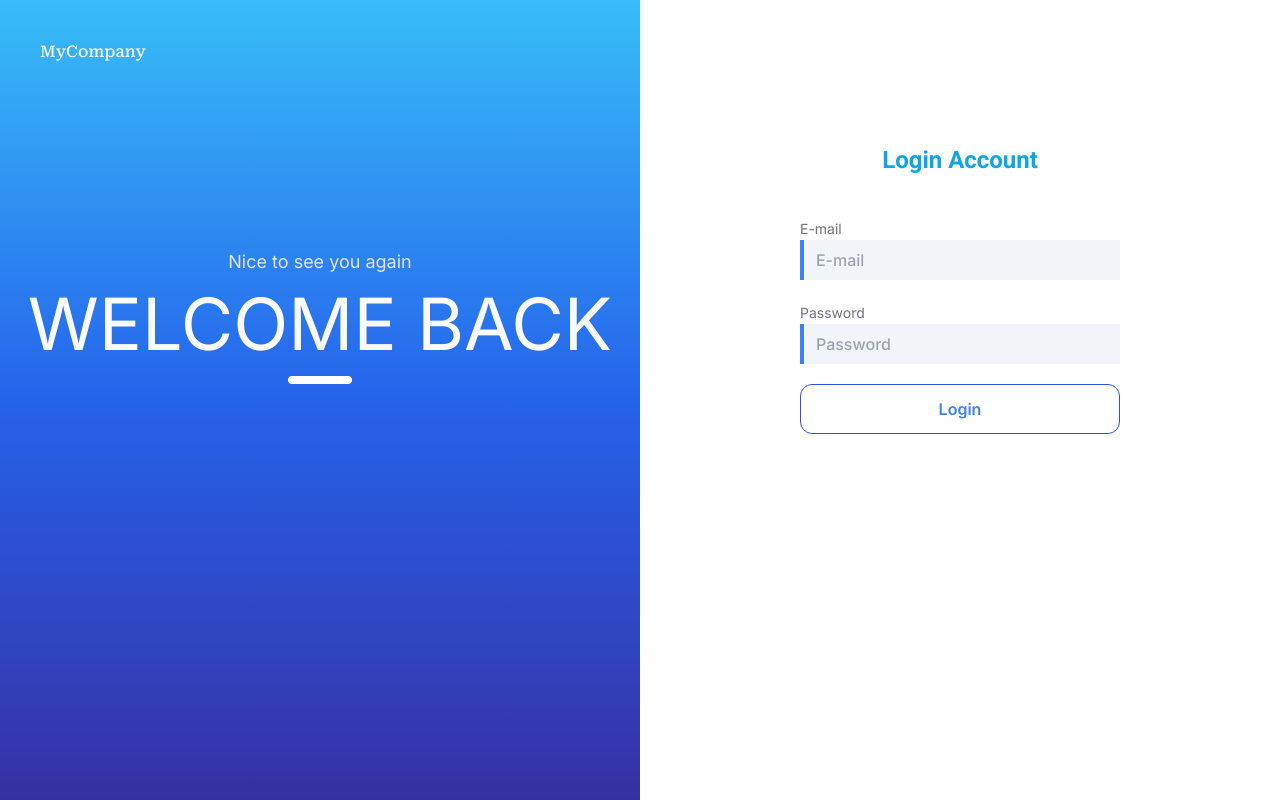
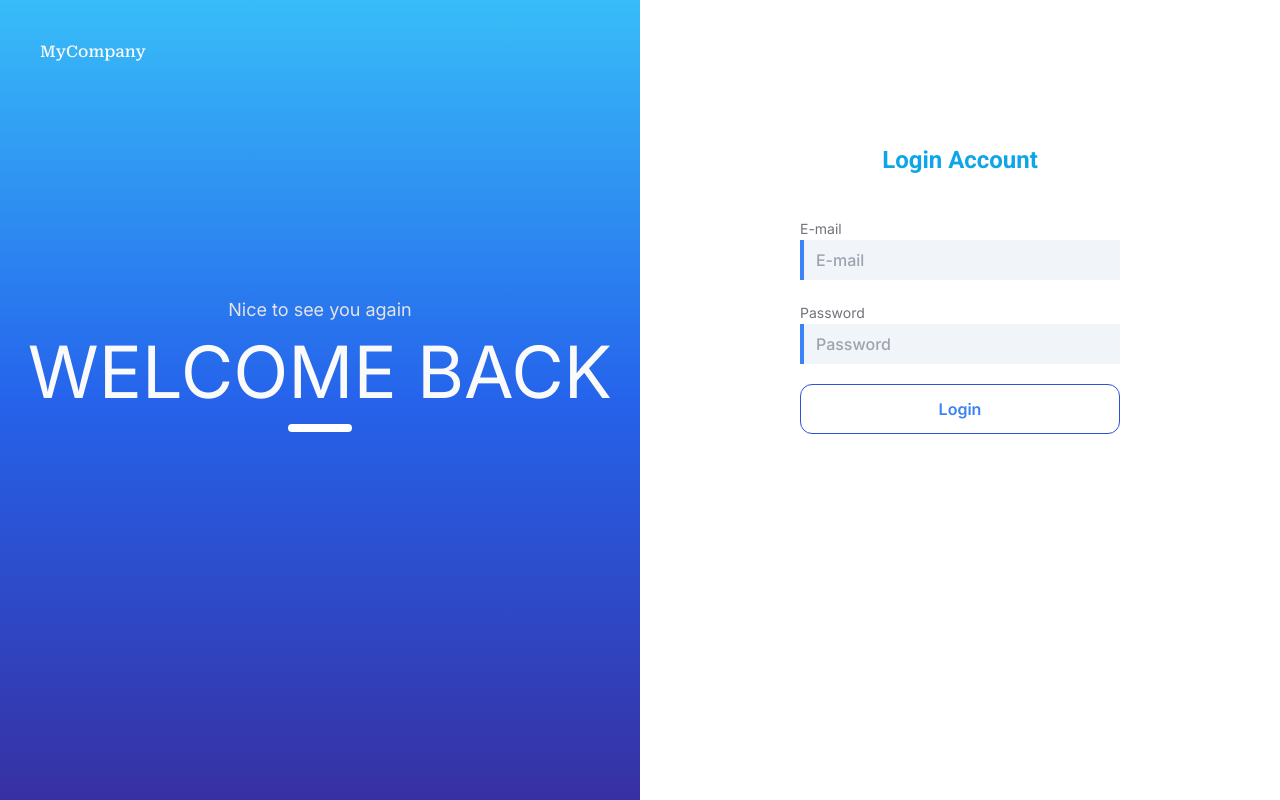
Before and after one commit to NathanSoa/les, a Next.js app in the folder frontend/: page /login in a window 1280 px wide. Built offline with nearby package versions, Linux system fonts and the light colour scheme.

Commit message:
refactor: add padding instead margin

```diff
--- a/frontend/src/app/login/page.tsx
+++ b/frontend/src/app/login/page.tsx
@@ -21,11 +21,11 @@
 export default function Home() {
   return (
     <div className="grid grid-cols-half">
-      <aside className="h-screen bg-gradient-to-b  from-sky-400 via-blue-600 to-indigo-800 text-zinc-50">
+      <aside className="h-screen bg-gradient-to-b from-sky-400 via-blue-600 to-indigo-800 text-zinc-50">
         <h1 className={clsx('p-10 font-medium', robotoSerif.className)}>
           MyCompany
         </h1>
-        <div className="mt-36 flex flex-col items-center">
+        <div className="flex flex-col items-center pt-48">
           <span className="pb-3 text-lg text-zinc-200">
             Nice to see you again
           </span>
```
